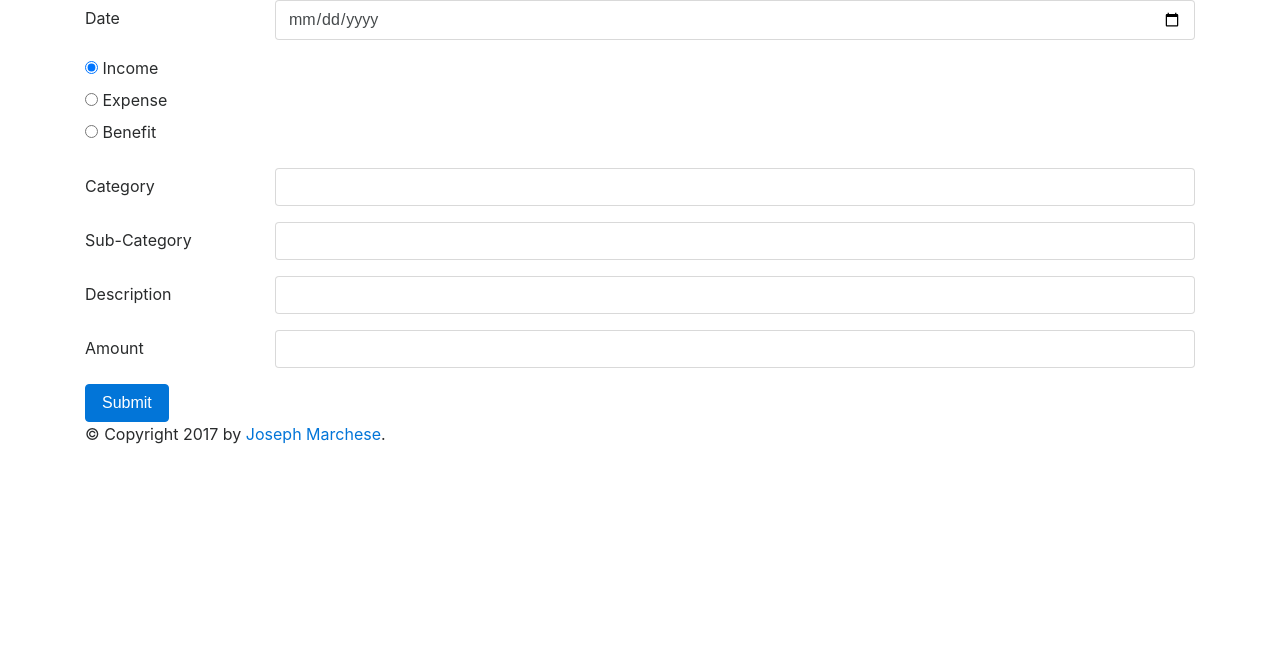
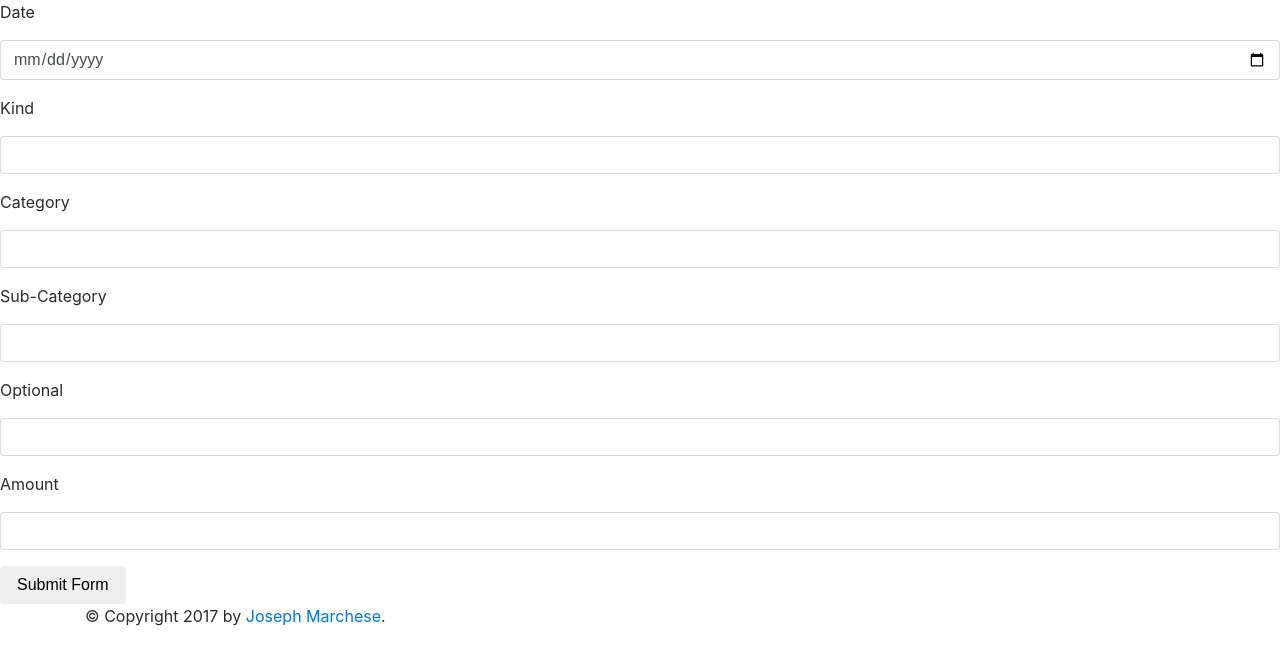
Before and after one commit to joemarchese/transactions, a Flask app: page /add in a window 1280 px wide. Shown: the top 665 px of the page. Run offline with Flask 2, Linux system fonts and the light colour scheme; some libraries are stand-ins or nearby versions.

Commit message:
add wtforms

```diff
--- a/app.py
+++ b/app.py
@@ -1,6 +1,6 @@
-from flask import Flask, render_template, url_for
+from flask import Flask, render_template, url_for, request, redirect
 from models import db, Transaction
-import sys
+from forms import AddTransactionForm
 
 
 app = Flask(__name__)
@@ -12,9 +12,21 @@ def index():
     transactions = Transaction.query.all()
     return render_template('index.html', transactions=transactions)
 
-@app.route('/add')
+@app.route('/add', methods=['GET', 'POST'])
 def add():
-    return render_template('add.html')
+    form = AddTransactionForm(request.form)
+    if request.method == 'POST' and form.validate():
+        with app.app_context():
+            transaction = Transaction(date=form.date.data,
+                                      kind=form.kind.data,
+                                      category=form.category.data,
+                                      sub_category=form.sub_category.data,
+                                      description=form.description.data,
+                                      amount=form.amount.data)
+            db.session.add(transaction)
+            db.session.commit()
+            return redirect(url_for('index'))
+    return render_template('add.html', form=form)
 
 if __name__ == '__main__':
     app.run(debug=True)
--- /dev/null
+++ b/forms.py
@@ -0,0 +1,10 @@
+from wtforms import Form, StringField, DateField, DecimalField, validators
+
+
+class AddTransactionForm(Form):
+    date = DateField('Date', [validators.DataRequired()])
+    kind = StringField('Kind', [validators.DataRequired()])
+    category = StringField('Category', [validators.DataRequired()])
+    sub_category = StringField('Sub-Category', [validators.DataRequired()])
+    description = StringField('Optional')
+    amount = DecimalField('Amount', [validators.DataRequired()])
--- a/templates/add.html
+++ b/templates/add.html
@@ -1,67 +1,69 @@
 {% extends 'base.html' %}
 {% block title %}Add Transaction{% endblock %}
+{% from 'macros.html' import render_form %}
 {% block content %}
-<div class='container'>
-  <form>
-    <div class="form-group row">
-      <label for="date-input" class="col-2 col-form-label">Date</label>
-      <div class="col-10">
+{{ render_form(form, action_url='/add', action_text='Submit Form') }}
+<!-- <form class="form-horizontal">
+<fieldset>
+
+<legend>Add Transaction</legend>
+
+<div class="form-group">
+  <label class="col-md-4 control-label" for="Date">Date</label>
+  <div class="col-md-4">
     <input class="form-control" type="date" id="date-input">
   </div>
 </div>
 
-    <fieldset class="form-group">
-      <div class="form-check">
-        <label class="form-check-label">
-          <input type="radio" class="form-check-input" name="optionsRadios" id="optionsRadios1" value="option1" checked>
-          Income
-        </label>
-      </div>
-      <div class="form-check">
-      <label class="form-check-label">
-          <input type="radio" class="form-check-input" name="optionsRadios" id="optionsRadios2" value="option2">
-          Expense
-        </label>
-      </div>
-      <div class="form-check">
-      <label class="form-check-label">
-          <input type="radio" class="form-check-input" name="optionsRadios" id="optionsRadios3" value="option3">
-          Benefit
-        </label>
-      </div>
-    </fieldset>
-
-    <div class="form-group row">
-    <label for="example-text-input" class="col-2 col-form-label">Category</label>
-    <div class="col-10">
-      <input class="form-control" type="text" id="category">
+<div class="form-group">
+  <label class="col-md-4 control-label" for="selectbasic">Kind</label>
+  <div class="col-md-4">
+    <select id="selectbasic" name="selectbasic" class="form-control">
+      <option value="Income">Income</option>
+      <option value="Expense">Expense</option>
+      <option value="Benefit">Benefit</option>
+    </select>
   </div>
 </div>
 
-  <div class="form-group row">
-    <label for="example-text-input" class="col-2 col-form-label">Sub-Category</label>
-    <div class="col-10">
-      <input class="form-control" type="text" id="sub-category">
+<div class="form-group">
+  <label class="col-md-4 control-label" for="Category">Category</label>
+  <div class="col-md-4">
+  <input id="Category" name="Category" type="text" placeholder="Food, Office Work, Bills, HSA" class="form-control input-md" required="">
   </div>
 </div>
 
-  <div class="form-group row">
-    <label for="example-text-input" class="col-2 col-form-label">Description</label>
-    <div class="col-10">
-      <input class="form-control" type="text" id="description">
+<div class="form-group">
+  <label class="col-md-4 control-label" for="Sub-Category">Sub-Category</label>
+  <div class="col-md-4">
+  <input id="Sub-Category" name="Sub-Category" type="text" placeholder="Eating Out, Work-Job, Cell Phone, Health Savings Account" class="form-control input-md" required="">
   </div>
 </div>
 
-
-    <div class="form-group row">
-    <label for="example-number-input" class="col-2 col-form-label">Amount</label>
-      <div class="col-10">
-        <input class="form-control" type="number" id="amount">
+<div class="form-group">
+  <label class="col-md-4 control-label" for="Description">Description</label>
+  <div class="col-md-4">
+  <input id="Description" name="Description" type="text" placeholder="Vinnie's Italian Eatery, Desk Occupant, Cell Phone Provider, HSA Provider" class="form-control input-md">
   </div>
 </div>
 
-  <button type="submit" class="btn btn-primary">Submit</button>
-  </form>
+<div class="form-group">
+  <label class="col-md-4 control-label" for="Amount">Amount</label>
+  <div class="col-md-4">
+    <div class="input-group">
+      <span class="input-group-addon">$</span>
+      <input id="Amount" name="Amount" class="form-control" placeholder="42.24" type="text" required="">
+    </div>
+  </div>
 </div>
 
+<div class="form-group">
+  <label class="col-md-4 control-label" for="Submit">Submit</label>
+  <div class="col-md-4">
+    <button id="Submit" name="Submit" class="btn btn-primary">Submit</button>
+  </div>
+</div>
+
+</fieldset>
+</form> -->
 {% endblock %}
--- /dev/null
+++ b/templates/macros.html
@@ -0,0 +1,97 @@
+{# Renders field for bootstrap 3 standards.
+
+    Params:
+        field - WTForm field
+        kwargs - pass any arguments you want in order to put them into the html attributes.
+        There are few exceptions: for - for_, class - class_, class__ - class_
+
+    Example usage:
+        {{ macros.render_field(form.email, placeholder='Input email', type='email') }}
+#}
+{% macro render_field(field, label_visible=true) -%}
+
+    <div class="form-group {% if field.errors %}has-error{% endif %} {{ kwargs.pop('class_', '') }}">
+        {% if (field.type != 'HiddenField' and field.type !='CSRFTokenField') and label_visible %}
+            <label for="{{ field.id }}" class="control-label">{{ field.label }}</label>
+        {% endif %}
+        {{ field(class_='form-control', **kwargs) }}
+        {% if field.errors %}
+            {% for e in field.errors %}
+                <p class="help-block">{{ e }}</p>
+            {% endfor %}
+        {% endif %}
+    </div>
+{%- endmacro %}
+
+{# Renders checkbox fields since they are represented differently in bootstrap
+    Params:
+        field - WTForm field (there are no check, but you should put here only BooleanField.
+        kwargs - pass any arguments you want in order to put them into the html attributes.
+        There are few exceptions: for - for_, class - class_, class__ - class_
+
+    Example usage:
+        {{ macros.render_checkbox_field(form.remember_me) }}
+ #}
+{% macro render_checkbox_field(field) -%}
+    <div class="checkbox">
+        <label>
+            {{ field(type='checkbox', **kwargs) }} {{ field.label }}
+        </label>
+    </div>
+{%- endmacro %}
+
+{# Renders radio field
+    Params:
+        field - WTForm field (there are no check, but you should put here only BooleanField.
+        kwargs - pass any arguments you want in order to put them into the html attributes.
+        There are few exceptions: for - for_, class - class_, class__ - class_
+
+    Example usage:
+        {{ macros.render_radio_field(form.answers) }}
+ #}
+{% macro render_radio_field(field) -%}
+    {% for value, label, _ in field.iter_choices() %}
+        <div class="radio">
+            <label>
+                <input type="radio" name="{{ field.id }}" id="{{ field.id }}" value="{{ value }}">{{ label }}
+            </label>
+        </div>
+    {% endfor %}
+{%- endmacro %}
+
+{# Renders WTForm in bootstrap way. There are two ways to call function:
+     - as macros: it will render all field forms using cycle to iterate over them
+     - as call: it will insert form fields as you specify:
+     e.g. {% call macros.render_form(form, action_url=url_for('login_view'), action_text='Login',
+                                        class_='login-form') %}
+                {{ macros.render_field(form.email, placeholder='Input email', type='email') }}
+                {{ macros.render_field(form.password, placeholder='Input password', type='password') }}
+                {{ macros.render_checkbox_field(form.remember_me, type='checkbox') }}
+            {% endcall %}
+
+     Params:
+        form - WTForm class
+        action_url - url where to submit this form
+        action_text - text of submit button
+        class_ - sets a class for form
+    #}
+{% macro render_form(form, action_url='', action_text='Submit', class_='', btn_class='btn btn-default') -%}
+
+    <form method="POST" action="{{ action_url }}" role="form" class="{{ class_ }}">
+        {{ form.hidden_tag() if form.hidden_tag }}
+        {% if caller %}
+            {{ caller() }}
+        {% else %}
+            {% for f in form %}
+                {% if f.type == 'BooleanField' %}
+                    {{ render_checkbox_field(f) }}
+                {% elif f.type == 'RadioField' %}
+                    {{ render_radio_field(f) }}
+                {% else %}
+                    {{ render_field(f) }}
+                {% endif %}
+            {% endfor %}
+        {% endif %}
+        <button type="submit" class="{{ btn_class }}">{{ action_text }} </button>
+    </form>
+{%- endmacro %}
```
Also changed, not shown: migrate_CSV_SQLite3.py (+7 -0 lines), 1 other file. Lines whose indentation alone changed are shown as unchanged.
